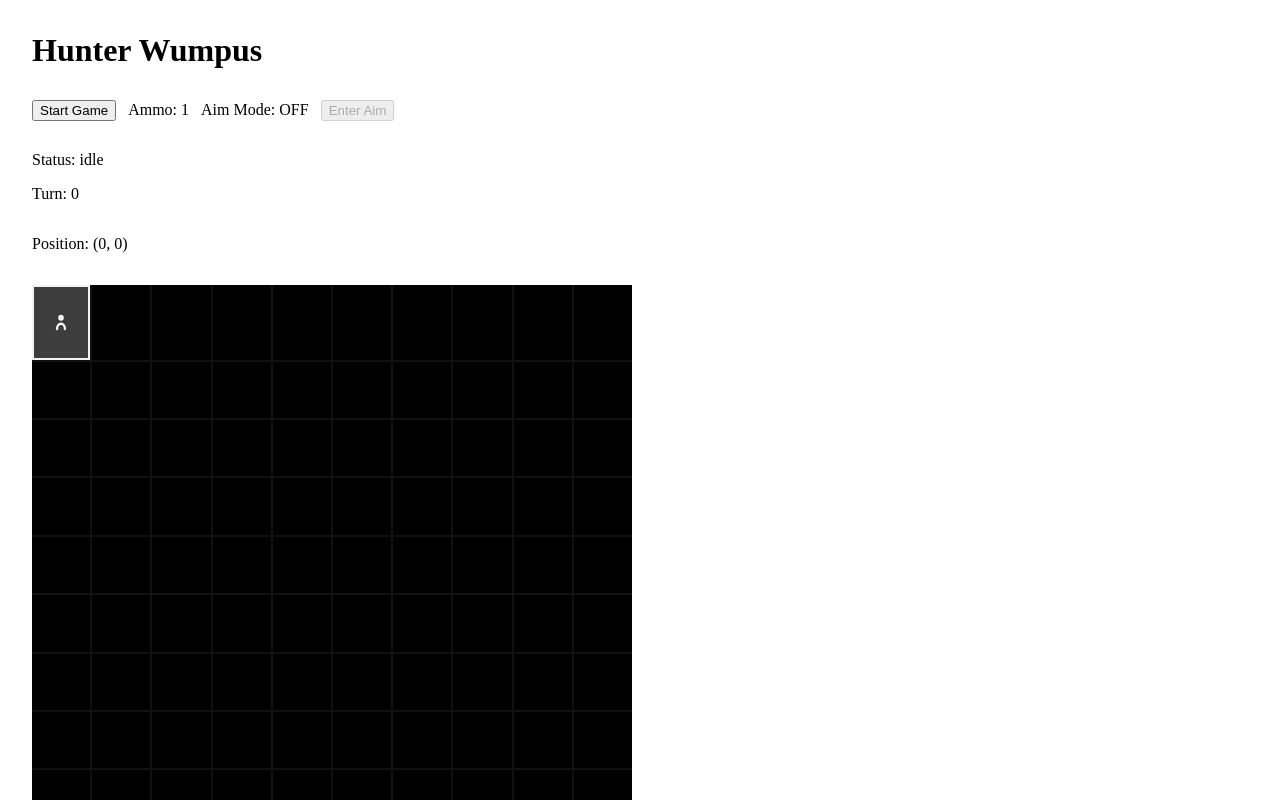
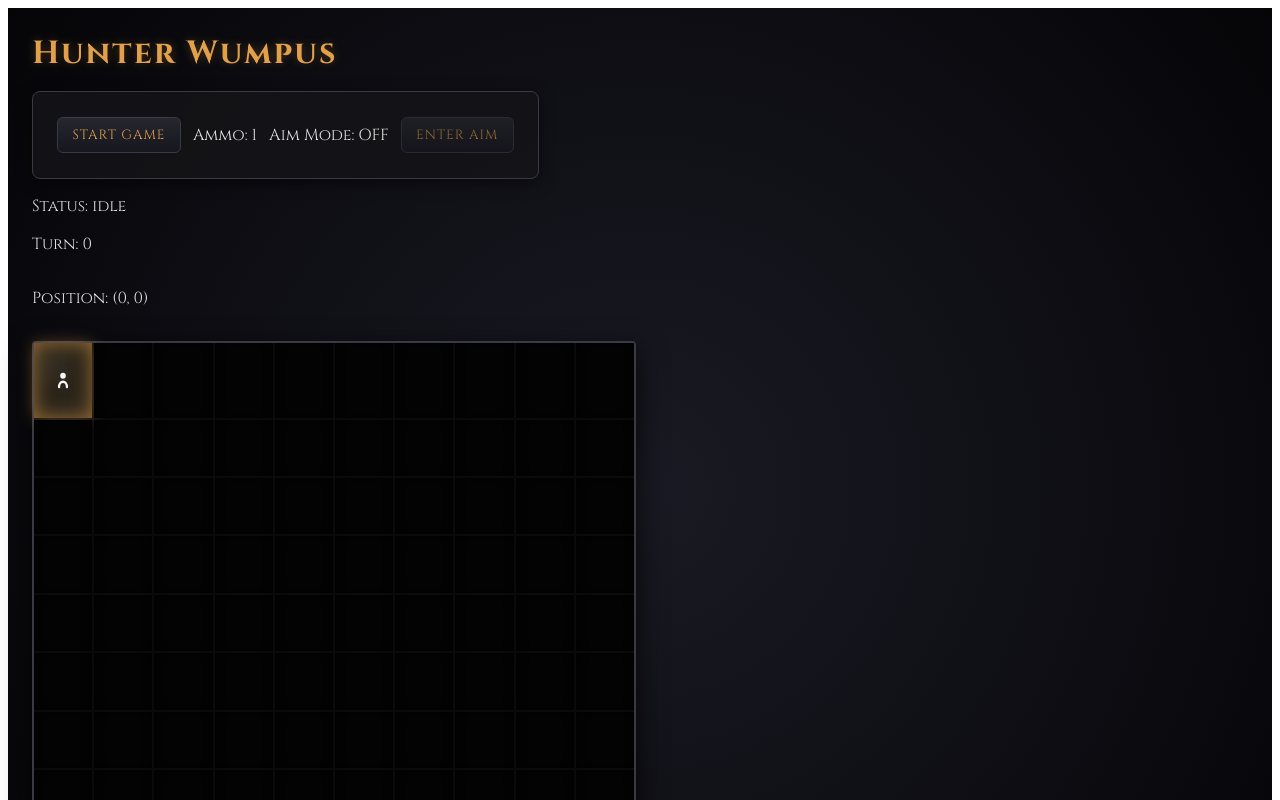
Before and after one commit to Amritesh-878/hunter-wumpus, a React (Vite) app in the folder frontend/: page / in a window 1280 px wide. Shown: the top 800 px of the page. Built offline with nearby package versions, Linux system fonts and the light colour scheme; no server answers.

Commit message:
feat(ui): dark dungeon theme atmospheric styling and control fixes

```diff
--- a/frontend/src/App.jsx
+++ b/frontend/src/App.jsx
@@ -1,4 +1,4 @@
-import { startGame } from './api/gameService';
+import { startGame as startGameRequest } from './api/gameService';
 import GameOverModal from './components/GameOverModal';
 import GameUI from './components/GameUI';
 import Grid from './components/Grid';
@@ -21,12 +21,12 @@ function GameShell() {
   const { state, dispatch } = useGame();
   const { isAiming, toggleAim } = useControls();
 
-  const handleStartGame = async () => {
+  const startGame = async () => {
     dispatch({ type: 'RESET_STATE' });
     dispatch({ type: 'SET_LOADING', payload: true });
 
     try {
-      const gameState = await startGame(state.gridSize);
+      const gameState = await startGameRequest(state.gridSize);
       dispatch({ type: 'UPDATE_STATE', payload: gameState });
     } catch (error) {
       const message = error instanceof Error ? error.message : 'Unknown error';
@@ -34,11 +34,11 @@ function GameShell() {
     }
   };
 
-  const handlePlayAgain = async () => {
+  const resetGame = async () => {
     dispatch({ type: 'SET_LOADING', payload: true });
 
     try {
-      const gameState = await startGame(state.gridSize);
+      const gameState = await startGameRequest(state.gridSize);
       dispatch({ type: 'RESET_STATE' });
       dispatch({ type: 'UPDATE_STATE', payload: gameState });
     } catch (error) {
@@ -57,7 +57,7 @@ function GameShell() {
         isAiming={isAiming}
         isLoading={state.isLoading}
         status={state.status}
-        onStartGame={handleStartGame}
+        onStartGame={startGame}
         onToggleAim={toggleAim}
       />
       <p className='app__meta'>Status: {state.status}</p>
@@ -83,7 +83,7 @@ function GameShell() {
           status={state.status}
           isLoading={state.isLoading}
           error={state.error}
-          onPlayAgain={handlePlayAgain}
+          onPlayAgain={resetGame}
         />
       ) : null}
     </main>
--- a/frontend/src/components/GameOverModal.jsx
+++ b/frontend/src/components/GameOverModal.jsx
@@ -31,7 +31,7 @@ export default function GameOverModal({
 
   return (
     <div className='modal-overlay' role='dialog' aria-modal='true'>
-      <div className='modal-box'>
+      <div className='modal-box' data-status={status}>
         <h2>{message.title}</h2>
         <p>{message.body}</p>
         {error ? (
--- a/frontend/src/hooks/useControls.js
+++ b/frontend/src/hooks/useControls.js
@@ -3,14 +3,14 @@ import { useCallback, useEffect } from 'react';
 import { movePlayer } from '../api/gameService';
 import { useGame } from '../store/GameContext';
 
-const KEY_TO_DIRECTION = {
-  w: 'NORTH',
+const CODE_TO_DIRECTION = {
+  KeyW: 'NORTH',
   ArrowUp: 'NORTH',
-  s: 'SOUTH',
+  KeyS: 'SOUTH',
   ArrowDown: 'SOUTH',
-  d: 'EAST',
+  KeyD: 'EAST',
   ArrowRight: 'EAST',
-  a: 'WEST',
+  KeyA: 'WEST',
   ArrowLeft: 'WEST',
 };
 
@@ -68,7 +68,7 @@ export function useControls() {
         return;
       }
 
-      const direction = KEY_TO_DIRECTION[e.key];
+      const direction = CODE_TO_DIRECTION[e.code];
 
       if (!direction) {
         return;
--- a/frontend/src/styles/App.css
+++ b/frontend/src/styles/App.css
@@ -1,3 +1,5 @@
+@import url('https://fonts.googleapis.com/css2?family=Cinzel:wght@400;700&display=swap');
+
 .app {
   min-height: 100vh;
   margin: 0;
@@ -5,10 +7,16 @@
   display: grid;
   gap: 1rem;
   justify-items: start;
+  background: radial-gradient(circle at center, #1a1a24 0%, #050508 100%);
+  color: #e0e0e0;
+  font-family: 'Cinzel', serif;
 }
 
 .app h1 {
   margin: 0;
+  color: #e2a04a;
+  text-shadow: 0 0 10px rgba(226, 160, 74, 0.3);
+  letter-spacing: 2px;
 }
 
 .game-ui {
@@ -16,11 +24,37 @@
   gap: 0.75rem;
   flex-wrap: wrap;
   align-items: center;
+  background: rgba(20, 20, 24, 0.85);
+  border: 1px solid #3a3a45;
+  border-radius: 8px;
+  padding: 1rem 1.5rem;
+  box-shadow: 0 4px 15px rgba(0, 0, 0, 0.5);
+}
+
+.game-ui button {
+  font-family: 'Cinzel', serif;
+  background: linear-gradient(180deg, #272730 0%, #16161d 100%);
+  color: #e2a04a;
+  border: 1px solid #3a3a45;
+  border-radius: 6px;
+  padding: 0.5rem 0.9rem;
+  text-transform: uppercase;
+  letter-spacing: 1px;
+  cursor: pointer;
+}
+
+.game-ui button:hover:not(:disabled) {
+  box-shadow: 0 0 8px rgba(226, 160, 74, 0.4);
+}
+
+.game-ui button:disabled {
+  opacity: 0.6;
+  cursor: not-allowed;
 }
 
 .ui--aiming {
-  outline: 2px solid currentColor;
-  outline-offset: 4px;
+  border-color: #8b0000;
+  box-shadow: 0 0 15px rgba(139, 0, 0, 0.6);
 }
 
 .app__meta {
--- a/frontend/src/styles/Grid.css
+++ b/frontend/src/styles/Grid.css
@@ -4,5 +4,8 @@
   width: min(80vw, 600px);
   aspect-ratio: 1 / 1;
   gap: 2px;
-  background-color: #111;
+  background-color: #0a0a0c;
+  border: 2px solid #3a3a45;
+  border-radius: 4px;
+  box-shadow: 0 10px 30px rgba(0, 0, 0, 0.8);
 }
--- a/frontend/src/styles/Modal.css
+++ b/frontend/src/styles/Modal.css
@@ -2,7 +2,8 @@
   position: fixed;
   inset: 0;
   z-index: 40;
-  background: rgba(0, 0, 0, 0.75);
+  background: rgba(0, 0, 0, 0.85);
+  backdrop-filter: blur(4px);
   display: grid;
   place-items: center;
   padding: 1rem;
@@ -10,12 +11,14 @@
 
 .modal-box {
   width: min(420px, 100%);
-  background: Canvas;
-  border: 1px solid currentColor;
+  background: #1a1a1e;
+  border: 1px solid #3a3a45;
   border-radius: 0.75rem;
   padding: 1rem;
   display: grid;
   gap: 0.75rem;
+  text-align: center;
+  color: #e0e0e0;
 }
 
 .modal-box h2,
@@ -23,23 +26,79 @@
   margin: 0;
 }
 
+.modal-box h2 {
+  font-family: 'Cinzel', serif;
+  font-size: 2rem;
+}
+
+.modal-box[data-status='PlayerWon'] {
+  border-color: #ffd700;
+}
+
+.modal-box[data-status='PlayerWon'] h2 {
+  color: #ffd700;
+}
+
+.modal-box[data-status^='PlayerLost'] {
+  border-color: #8b0000;
+}
+
+.modal-box[data-status^='PlayerLost'] h2 {
+  color: #8b0000;
+}
+
 .modal-error {
   font-weight: 700;
 }
 
 .play-again-btn {
-  justify-self: start;
+  justify-self: center;
+  font-family: 'Cinzel', serif;
+  background: linear-gradient(180deg, #272730 0%, #16161d 100%);
+  color: #e2a04a;
+  border: 1px solid #3a3a45;
+  border-radius: 6px;
+  padding: 0.5rem 0.9rem;
+  text-transform: uppercase;
+  letter-spacing: 1px;
+  cursor: pointer;
+}
+
+.play-again-btn:hover:not(:disabled) {
+  box-shadow: 0 0 8px rgba(226, 160, 74, 0.4);
+}
+
+.play-again-btn:disabled {
+  opacity: 0.6;
+  cursor: not-allowed;
 }
 
 .loading-overlay {
   position: fixed;
   inset: 0;
   z-index: 30;
-  background: rgba(0, 0, 0, 0.6);
+  background: rgba(0, 0, 0, 0.9);
   display: grid;
   place-items: center;
 }
 
 .loading-overlay p {
   margin: 0;
+  font-family: 'Cinzel', serif;
+  color: #8b0000;
+  font-size: 1.5rem;
+  letter-spacing: 2px;
+  animation: breathe 2.1s ease-in-out infinite;
 }
+
+@keyframes breathe {
+  0%,
+  100% {
+    opacity: 0.55;
+    transform: scale(1);
+  }
+  50% {
+    opacity: 1;
+    transform: scale(1.06);
+  }
+}
--- a/frontend/src/styles/Tile.css
+++ b/frontend/src/styles/Tile.css
@@ -1,6 +1,6 @@
 .tile {
-  background-color: #2a2a2a;
-  border: 1px solid #333;
+  background-color: #1a1a1e;
+  border: none;
   display: flex;
   align-items: center;
   justify-content: center;
@@ -8,15 +8,22 @@
   overflow: hidden;
 }
 .tile--fog {
-  background-color: #000;
-  border-color: #000;
+  background-color: #030304;
+  box-shadow: inset 0 0 10px rgba(0, 0, 0, 0.8);
 }
 .tile--explored {
-  background-color: #3d3d3d;
+  background-color: #1a1a1e;
+  background-image: radial-gradient(
+    circle at 30% 30%,
+    rgba(255, 255, 255, 0.04) 0,
+    rgba(255, 255, 255, 0) 40%
+  );
 }
 .tile--player {
-  outline: 2px solid #f2f2f2;
-  outline-offset: -2px;
+  box-shadow:
+    inset 0 0 20px rgba(226, 160, 74, 0.6),
+    0 0 15px rgba(226, 160, 74, 0.4);
+  background-color: #2a241a;
 }
 .tile--sense-breeze::after,
 .tile--sense-stench::after,
@@ -41,10 +48,12 @@
   top: 2px;
 }
 .tile--pit {
-  background-color: #1f1f1f;
+  background-color: #0a0a0c;
+  box-shadow: inset 0 0 14px rgba(0, 0, 0, 0.9);
 }
 .tile--gold {
-  background-color: #6d5f1a;
+  background-color: #3a2f0c;
+  box-shadow: inset 0 0 14px rgba(255, 215, 0, 0.35);
 }
 .tile [data-entity='player'] {
   width: 1.15rem;
@@ -80,6 +89,8 @@
   width: 0.85rem;
   height: 0.85rem;
   z-index: 5;
+  filter: drop-shadow(0 2px 4px rgba(0, 0, 0, 0.8));
+  animation: pulse 1.8s ease-in-out infinite;
 }
 .tile [data-sense='breeze'] {
   bottom: 2px;
@@ -93,3 +104,13 @@
   top: 2px;
   right: 2px;
 }
+
+@keyframes pulse {
+  0%,
+  100% {
+    transform: scale(1);
+  }
+  50% {
+    transform: scale(1.1);
+  }
+}
```
Also changed, not shown: 2 other files (tests, documents, lock files or other folders).
